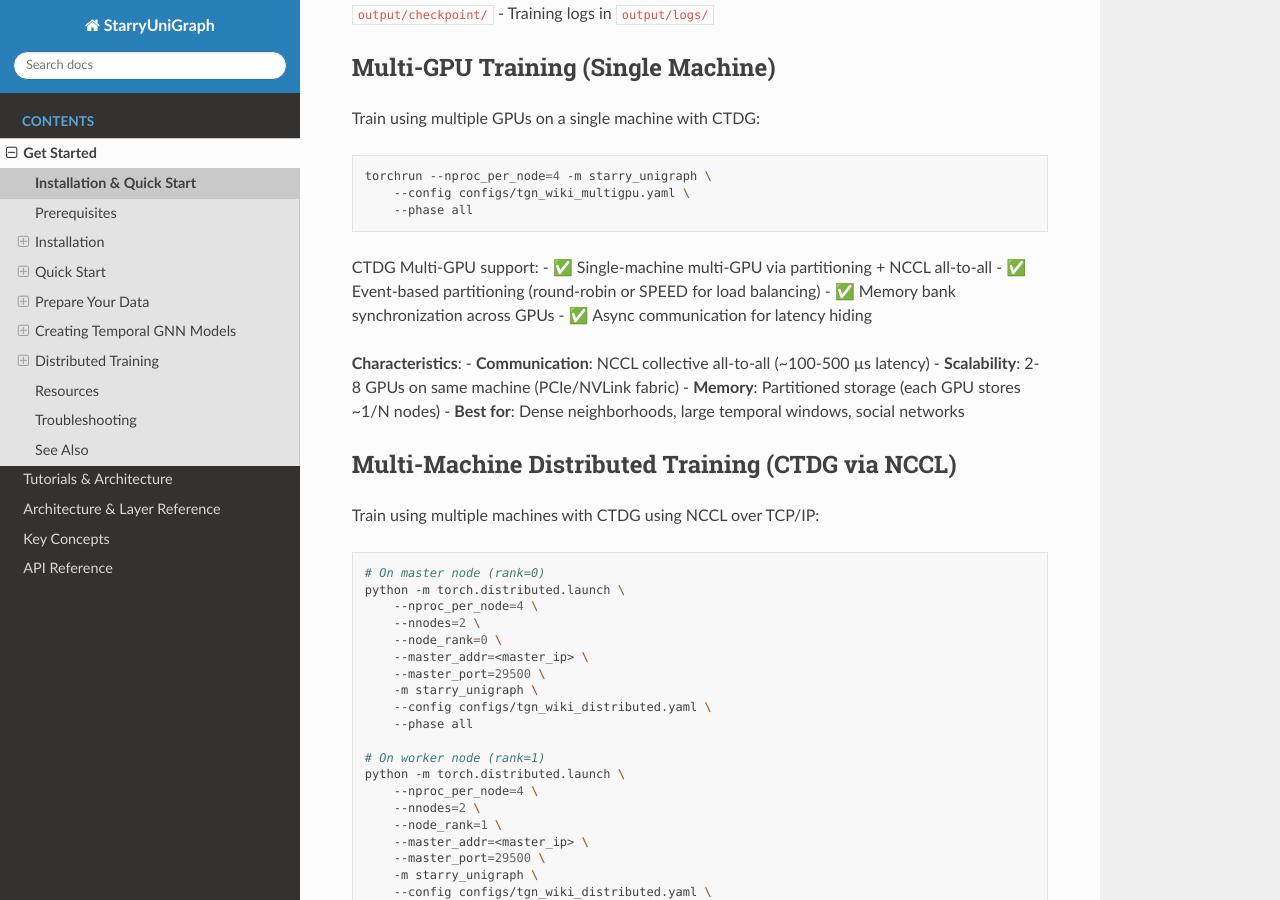
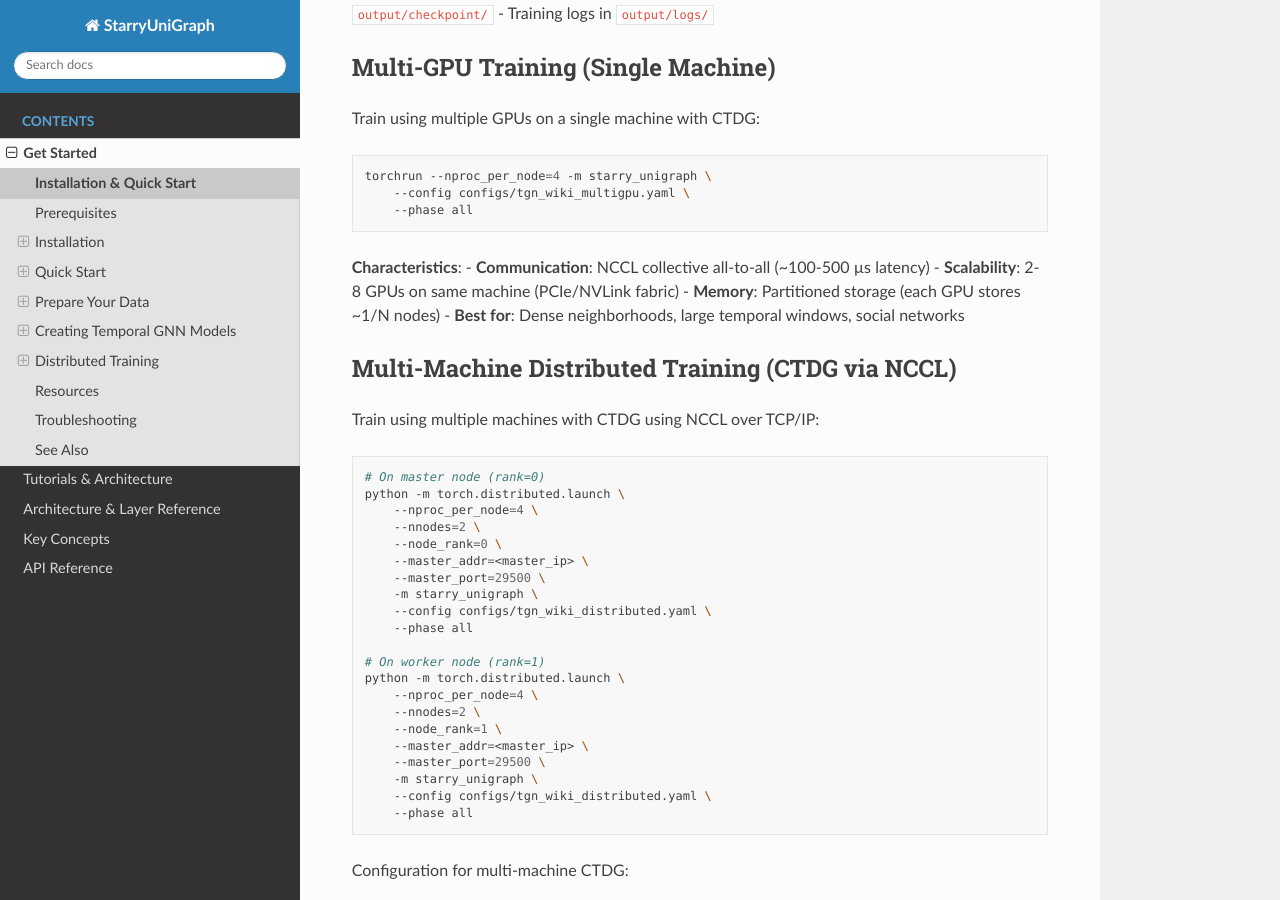
Before and after one commit to zhljJoan/starrygl-unidynGraph, a Sphinx documentation site: the page built from docs/source/guide/install_guide.rst, in a window 1280 px wide and 900 px high, scrolled down 1807 px. Built offline with Sphinx 7.4.7 and the Read the Docs theme 3.1.0, drawn with Linux system fonts in a browser that asks for light colours; pages that are not in the unit, such as notebooks, are missing from menus.

```diff
--- a/docs/source/guide/install_guide.rst
+++ b/docs/source/guide/install_guide.rst
@@ -96,12 +96,6 @@ Train using multiple GPUs on a single machine with CTDG:
     torchrun --nproc_per_node=4 -m starry_unigraph \
         --config configs/tgn_wiki_multigpu.yaml \
         --phase all
-
-CTDG Multi-GPU support:
-- ✅ Single-machine multi-GPU via partitioning + NCCL all-to-all
-- ✅ Event-based partitioning (round-robin or SPEED for load balancing)
-- ✅ Memory bank synchronization across GPUs
-- ✅ Async communication for latency hiding
 
 **Characteristics**:
 - **Communication**: NCCL collective all-to-all (~100-500 µs latency)
```
